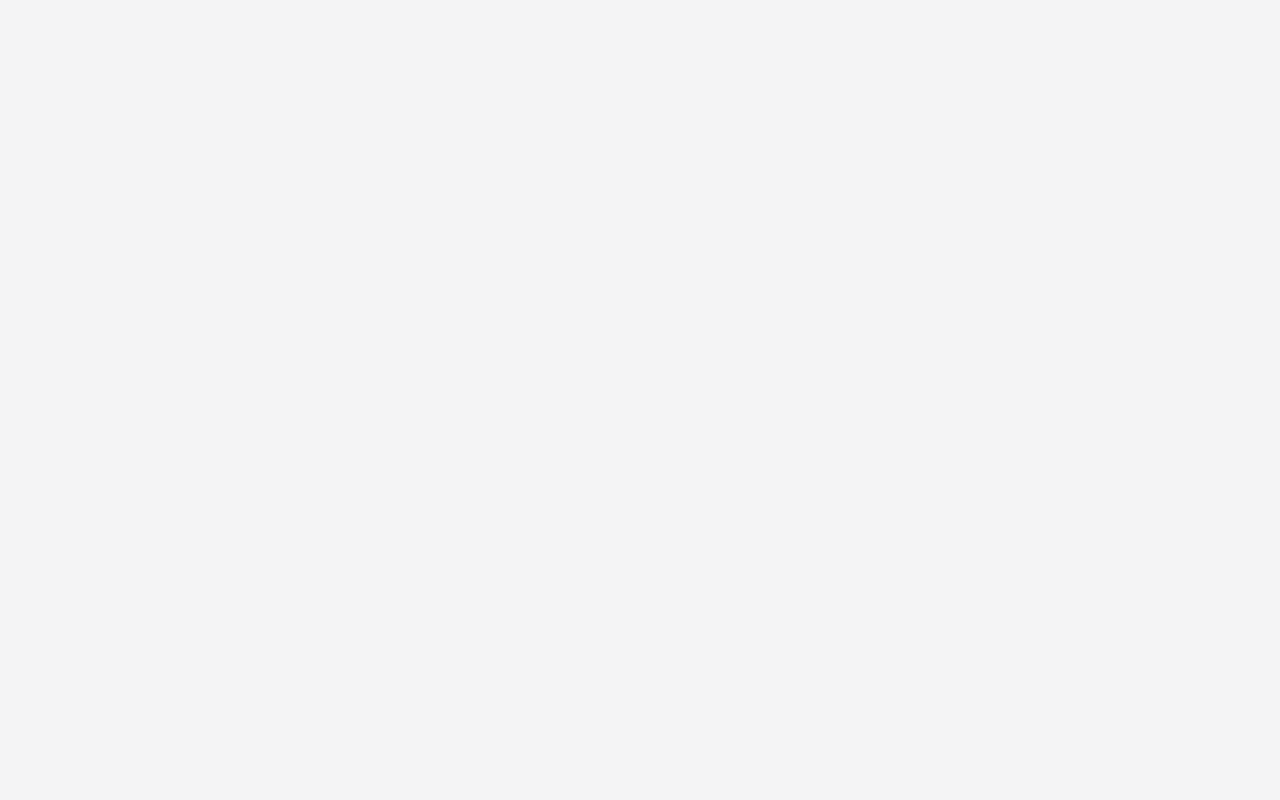
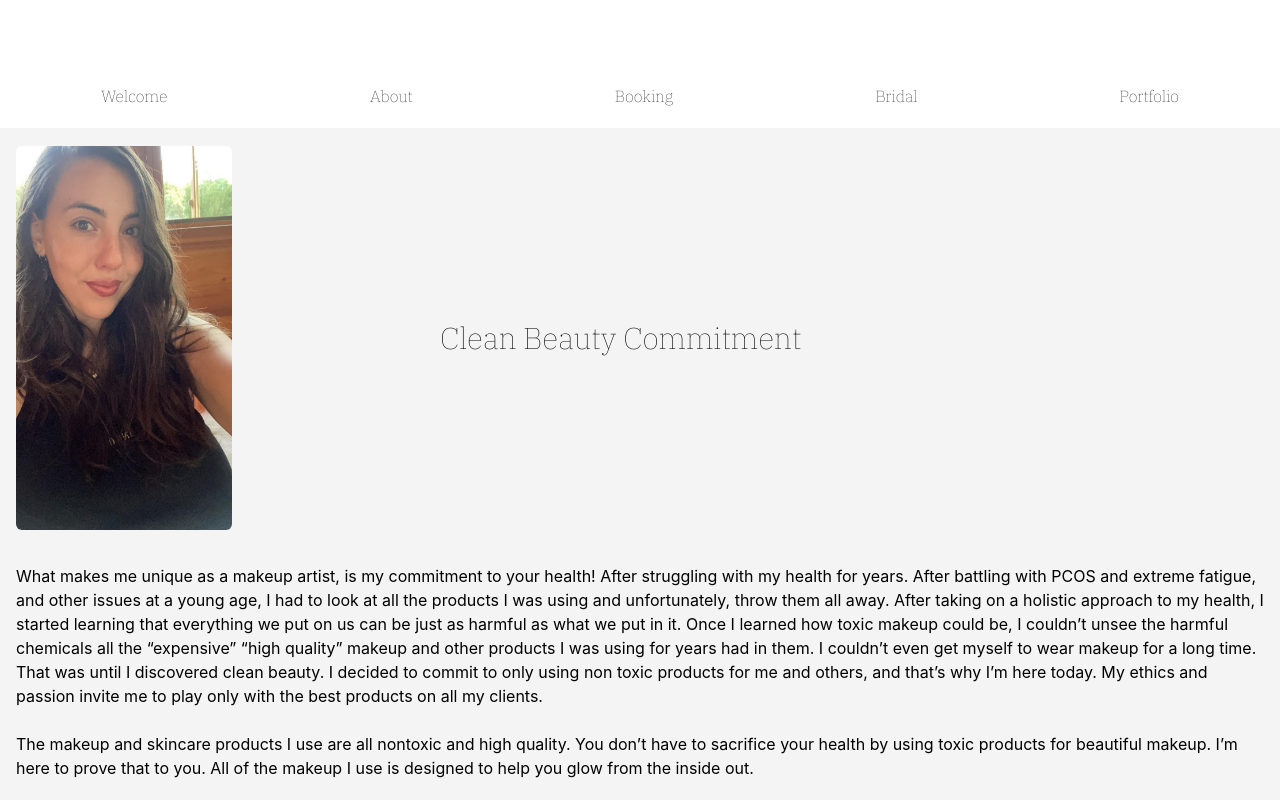
Before and after one commit to ImmanuelCurrah/Hudson-Makeup, a React (Create React App) app in the folder client/: page /about in a window 1280 px wide. Before the commit this address had no page. Shown: the top 800 px of the page. Built offline with nearby package versions, Linux system fonts and the light colour scheme.

Commit message:
changed about me to about

```diff
--- a/client/src/App.js
+++ b/client/src/App.js
@@ -29,10 +29,7 @@ function App() {
     <div className="App">
       <Routes>
         <Route path="/" element={<Home handleDisplay={setDisplay} />} />
-        <Route
-          path="/about%20me"
-          element={<AboutMe handleDisplay={setDisplay} />}
-        />
+        <Route path="/about" element={<AboutMe handleDisplay={setDisplay} />} />
         <Route
           path="/booking"
           element={<Booking handleDisplay={setDisplay} />}
--- a/client/src/UI/nav-options/navOptions.js
+++ b/client/src/UI/nav-options/navOptions.js
@@ -1,6 +1,6 @@
 export const navOptions = [
   "Welcome",
-  "About Me",
+  "About",
   "Booking",
   "Bridal",
   "Portfolio",
--- a/client/src/screens/home/Home.jsx
+++ b/client/src/screens/home/Home.jsx
@@ -19,9 +19,6 @@ export default function Home(props) {
         buttonName="Get a Quote!"
       />
       <About />
-      <div className="mb-4">
-        <Button>See my Reviews</Button>
-      </div>
     </Layout>
   );
 }
```
